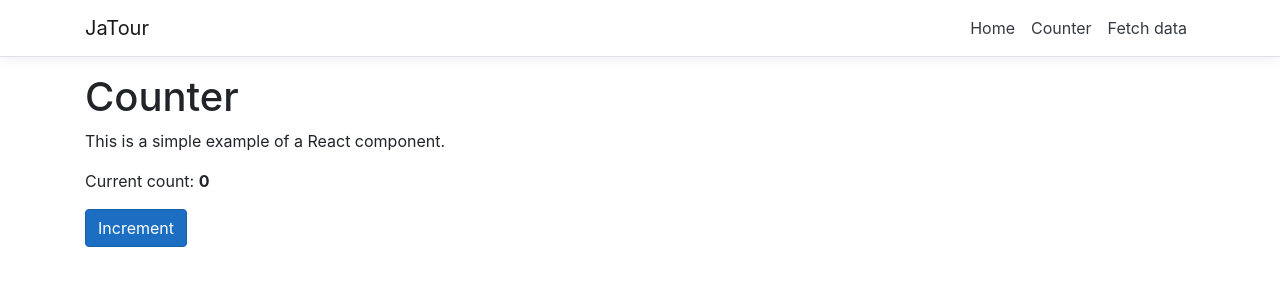
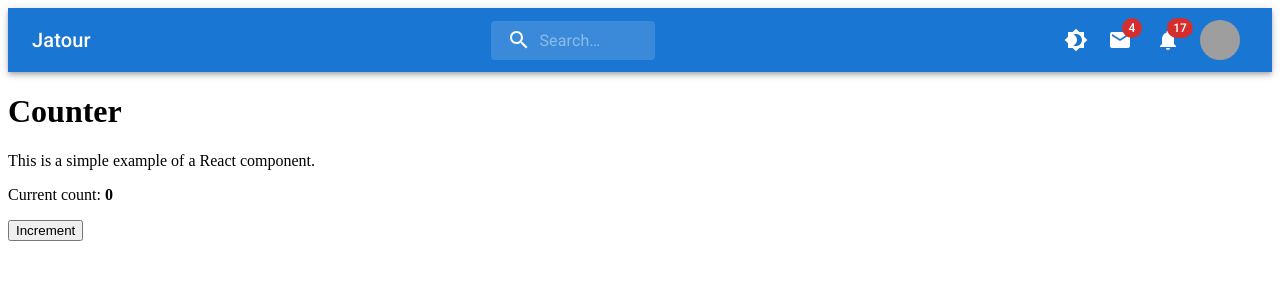
Before and after one commit to bahkali/Jatour-2, a React (Create React App) app in the folder ClientApp/: page /counter in a window 1280 px wide. Shown: the top 300 px of the page. Built offline with nearby package versions, Linux system fonts and the light colour scheme; grey boxes are pictures that could not be loaded.

Commit message:
Jatour: Build the AppBar Add the darkmode Using Material UI Convert App.js to React Hook

```diff
--- a/ClientApp/public/index.html
+++ b/ClientApp/public/index.html
@@ -1,8 +1,14 @@
 <!DOCTYPE html>
 <html lang="en">
-  <head>
+<head>
     <meta charset="utf-8">
     <meta name="viewport" content="width=device-width, initial-scale=1, shrink-to-fit=no">
+    <meta name="viewport" content="initial-scale=1, width=device-width" />
+    <link rel="stylesheet"
+          href="https://fonts.googleapis.com/css?family=Roboto:300,400,500,700&display=swap" />
+
+    <link rel="stylesheet"
+          href="https://fonts.googleapis.com/icon?family=Material+Icons" />
     <meta name="theme-color" content="#000000">
     <base href="%PUBLIC_URL%/" />
     <!--
@@ -21,7 +27,7 @@
       Learn how to configure a non-root public URL by running `npm run build`.
     -->
     <title>JaTour</title>
-  </head>
+</head>
   <body>
     <noscript>
       You need to enable JavaScript to run this app.
--- a/ClientApp/src/App.js
+++ b/ClientApp/src/App.js
@@ -1,22 +1,37 @@
-import React, { Component } from 'react';
+import React, { useState, useMemo} from 'react';
+import { createTheme, ThemeProvider } from '@mui/material/styles';
 import { Route } from 'react-router';
 import { Layout } from './components/Layout';
 import { Home } from './components/Home';
 import { FetchData } from './components/FetchData';
 import { Counter } from './components/Counter';
-
+import Header from './components/Header';
 import './custom.css'
 
-export default class App extends Component {
-  static displayName = App.name;
+export default function App() {
 
-  render () {
+    const [mode, setMode] = useState('light');
+
+    const theme = createTheme({
+                palette: {
+                    mode,
+                },
+            });
+
+    function handleThemeChange() {
+        setMode((prevMode) => (prevMode === 'light' ? 'dark' : 'light'));
+    }
+
     return (
-      <Layout>
-        <Route exact path='/' component={Home} />
-        <Route path='/counter' component={Counter} />
-        <Route path='/fetch-data' component={FetchData} />
-      </Layout>
+
+            <ThemeProvider theme={theme}>
+                <Header handleThemeChange={handleThemeChange} />
+                <Layout>
+                    <Route exact path='/' component={Home} />
+                    <Route path='/counter' component={Counter} />
+                    <Route path='/fetch-data' component={FetchData} />
+                </Layout>
+            </ThemeProvider>
     );
-  }
+
 }
--- /dev/null
+++ b/ClientApp/src/components/Header.tsx
@@ -0,0 +1,166 @@
+import * as React from 'react';
+import { useTheme, styled, alpha } from '@mui/material/styles';
+import
+{
+    AppBar,
+    Toolbar,
+    IconButton,
+    Typography,
+    InputBase,
+    Box,
+    Badge,
+    Avatar,
+    Menu,
+    MenuItem
+} from '@mui/material';
+
+import SearchIcon from '@mui/icons-material/Search';
+import MailIcon from '@mui/icons-material/Mail';
+import NotificationsIcon from '@mui/icons-material/Notifications';
+import Brightness4Icon from '@mui/icons-material/Brightness4';
+import Brightness7Icon from '@mui/icons-material/Brightness7';
+import { NavLink  } from "react-router-dom";
+
+
+
+
+const Search = styled('div')(({ theme }) => ({
+    position: 'relative',
+    borderRadius: theme.shape.borderRadius,
+    backgroundColor: alpha(theme.palette.common.white, 0.15),
+    '&:hover': {
+        backgroundColor: alpha(theme.palette.common.white, 0.25),
+    },
+    marginLeft: 0,
+    width: '100%',
+    [theme.breakpoints.up('sm')]: {
+        marginLeft: theme.spacing(1),
+        width: 'auto',
+    },
+}));
+
+const SearchIconWrapper = styled('div')(({ theme }) => ({
+    padding: theme.spacing(0, 2),
+    height: '100%',
+    position: 'absolute',
+    pointerEvents: 'none',
+    display: 'flex',
+    alignItems: 'center',
+    justifyContent: 'center',
+}));
+
+const StyledInputBase = styled(InputBase)(({ theme }) => ({
+    color: 'inherit',
+    '& .MuiInputBase-input': {
+        padding: theme.spacing(1, 1, 1, 0),
+        // vertical padding + font size from searchIcon
+        paddingLeft: `calc(1em + ${theme.spacing(4)})`,
+        transition: theme.transitions.create('width'),
+        width: '100%',
+        [theme.breakpoints.up('sm')]: {
+            width: '12ch',
+            '&:focus': {
+                width: '20ch',
+            },
+        },
+    },
+}));
+
+
+interface Props {
+    handleThemeChange: () => void;
+}
+const settings = ['Profile', 'Account', 'Dashboard', 'Logout'];
+
+export default function Header({handleThemeChange }: Props) {
+    const theme = useTheme();
+    const [anchorElNav, setAnchorElNav] = React.useState<null | HTMLElement>(null);
+    const [anchorElUser, setAnchorElUser] = React.useState<null | HTMLElement>(null);
+
+    const handleOpenNavMenu = (event: React.MouseEvent<HTMLElement>) => {
+        setAnchorElNav(event.currentTarget);
+    };
+    const handleOpenUserMenu = (event: React.MouseEvent<HTMLElement>) => {
+        setAnchorElUser(event.currentTarget);
+    };
+    const handleCloseNavMenu = () => {
+        setAnchorElNav(null);
+    };
+
+    const handleCloseUserMenu = () => {
+        setAnchorElUser(null);
+    };
+
+    return (
+        <AppBar position="static" sx={{ flexGrow: 1 }}>
+            <Toolbar sx={{ display: "flex", justifyContent: "space-between", alignItems: "center" }}>
+                    <Box component="div" sx={{ display: "flex", alignItems: "center" }}>
+                    <Typography
+                        variant="h6"
+                        noWrap
+                        component={NavLink}
+                        sx={{ flexGrow: 1, display: { xs: 'none', sm: 'block' }, color: "inherit", textDecoration: "none" }}
+                        to='/'
+                    >
+                        Jatour
+                    </Typography>
+                   </Box>
+                   <Box component="div" sx={{ display: "flex", alignItems: "center" }}>
+                         <Search>
+                                <SearchIconWrapper>
+                                    <SearchIcon />
+                                </SearchIconWrapper>
+                                <StyledInputBase
+                                    placeholder="Search…"
+                                    inputProps={{ 'aria-label': 'search' }}
+                                />
+                            </Search>
+                   </Box>
+                   <Box component="div" sx={{ display: "flex", alignItems: "center" }}>
+                    <IconButton size="medium" sx={{ ml: 1 }} onClick={handleThemeChange} color="inherit">
+                                        {theme.palette.mode === 'dark' ? <Brightness7Icon /> : <Brightness4Icon />}
+                    </IconButton>
+                    <IconButton size="large" aria-label="show 4 new mails" color="inherit">
+                        <Badge badgeContent={4} color="error">
+                            <MailIcon />
+                        </Badge>
+                    </IconButton>
+                    <IconButton
+                        size="large"
+                        aria-label="show 17 new notifications"
+                        color="inherit"
+                    >
+                        <Badge badgeContent={17} color="error">
+                            <NotificationsIcon />
+                        </Badge>
+                    </IconButton>
+                    <IconButton size="medium" onClick={handleOpenUserMenu}>
+                        <Avatar alt="Remy Sharp" src="https://bahkali.github.io/img/profile.jpg" />
+                    </IconButton>
+                    <Menu
+                        sx={{ mt: '45px' }}
+                        id="menu-appbar"
+                        anchorEl={anchorElUser}
+                        anchorOrigin={{
+                            vertical: 'top',
+                            horizontal: 'right',
+                        }}
+                        keepMounted
+                        transformOrigin={{
+                            vertical: 'top',
+                            horizontal: 'right',
+                        }}
+                        open={Boolean(anchorElUser)}
+                        onClose={handleCloseUserMenu}
+                    >
+                        {settings.map((setting) => (
+                            <MenuItem key={setting} onClick={handleCloseNavMenu}>
+                                <Typography textAlign="center">{setting}</Typography>
+                            </MenuItem>
+                        ))}
+                    </Menu>
+                   </Box>
+                </Toolbar>
+        </AppBar>
+    );
+}
--- a/ClientApp/src/components/Layout.js
+++ b/ClientApp/src/components/Layout.js
@@ -1,18 +1,16 @@
 import React, { Component } from 'react';
 import { Container } from 'reactstrap';
-import { NavMenu } from './NavMenu';
+
+
 
 export class Layout extends Component {
   static displayName = Layout.name;
 
   render () {
     return (
-      <div>
-        <NavMenu />
         <Container>
           {this.props.children}
         </Container>
-      </div>
     );
   }
 }
--- a/ClientApp/src/custom.css
+++ b/ClientApp/src/custom.css
@@ -1,14 +1 @@
 /* Provide sufficient contrast against white background */
-a {
-  color: #0366d6;
-}
-
-code {
-  color: #E01A76;
-}
-
-.btn-primary {
-  color: #fff;
-  background-color: #1b6ec2;
-  border-color: #1861ac;
-}
--- a/ClientApp/src/index.js
+++ b/ClientApp/src/index.js
@@ -1,6 +1,5 @@
-import 'bootstrap/dist/css/bootstrap.css';
-import React from 'react';
-import ReactDOM from 'react-dom';
+import * as React from 'react';
+import * as ReactDOM from 'react-dom';
 import { BrowserRouter } from 'react-router-dom';
 import App from './App';
 import registerServiceWorker from './registerServiceWorker';
--- /dev/null
+++ b/ClientApp/src/react-app-env.d.ts
@@ -0,0 +1 @@
+/// <reference types="react-scripts" />
```
Also changed, not shown: ClientApp/package.json (+12 -6 lines), ClientApp/tsconfig.json (added, +25 -0 lines), 1 other file (tests, documents, lock files or other folders).
